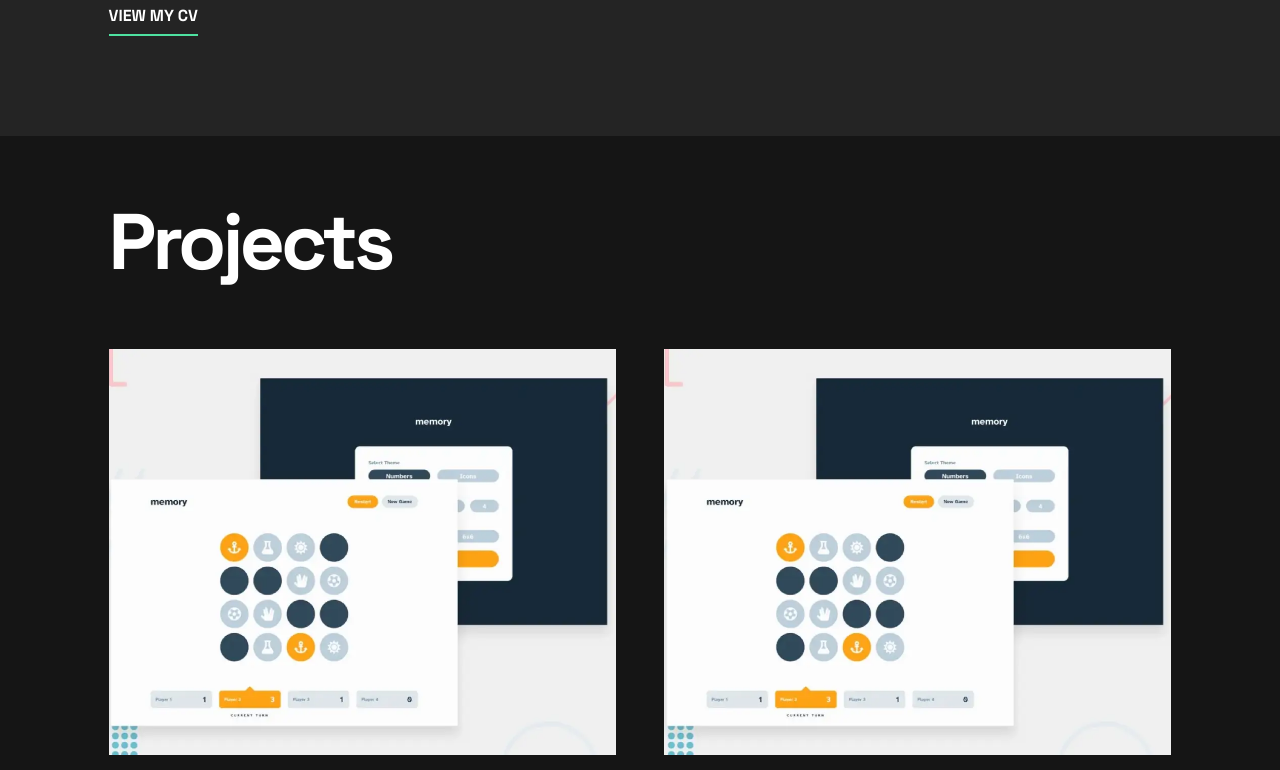
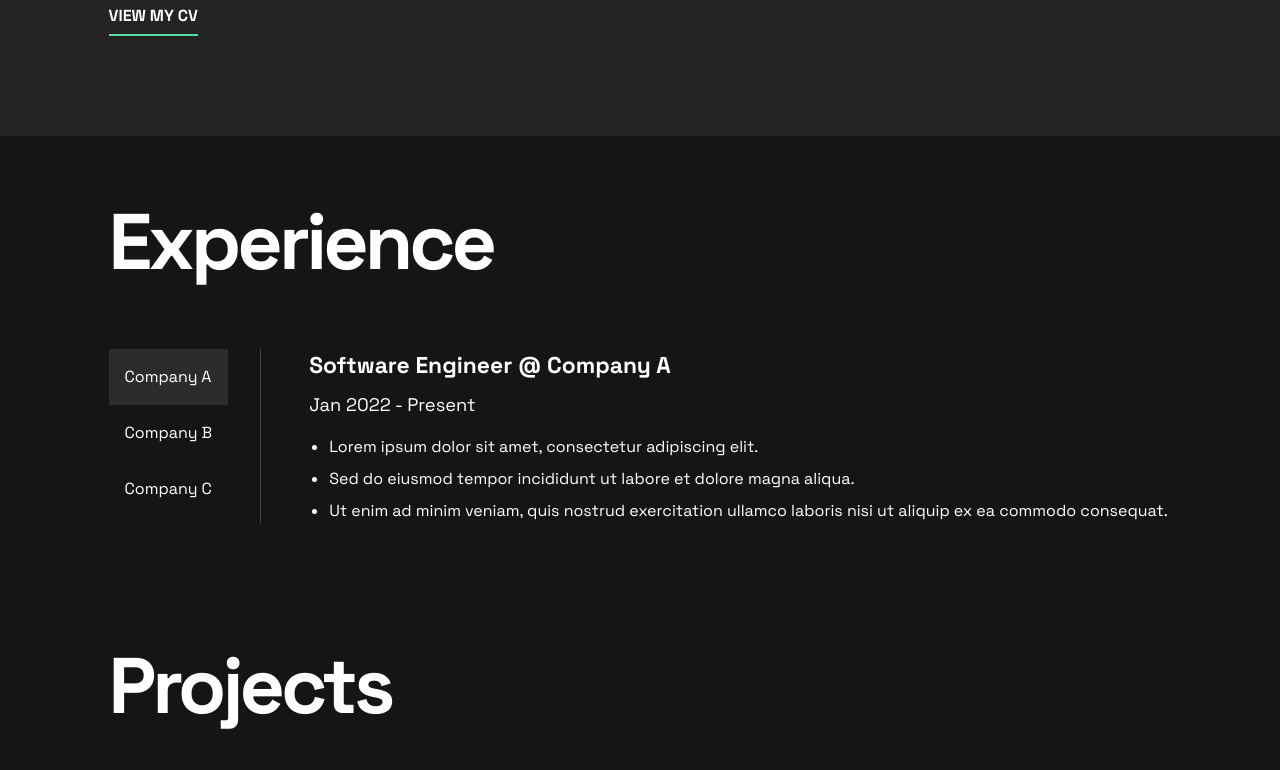
Before and after one commit to kieren-mcgill/dev-portfolio, a Next.js app: page / in a window 1280 px wide. Shown: the part 1320-2090 px from the top of the page. Built offline with nearby package versions, Linux system fonts and the light colour scheme.

Commit message:
added admin auth page

```diff
--- /dev/null
+++ b/app/(pages)/admin/page.tsx
@@ -0,0 +1,37 @@
+'use client';
+
+import { useActionState } from 'react';
+import Section from "@/app/components/global/Section";
+import FormInput from "@/app/components/FormInput";
+import Button from "@/app/components/global/Button";
+import { authenticate } from "@/app/actions/admin";
+
+const AdminPage = () => {
+    const initialState = { success: null, errors: {} };
+    const [state, formAction] = useActionState(authenticate, initialState);
+
+    return (
+        <Section
+            sectionClass='flex-grow'
+            innerClass='flex flex-col justify-center items-center'
+            title={'Admin Login'}
+        >
+            <form action={formAction} className={"flex flex-col gap-10 w-full max-w-md"}>
+                <FormInput
+                    type={'password'}
+                    id={'password'}
+                    name={'password'}
+                    error={state.errors?.password ?? ""}
+                />
+                <div className="flex justify-end pt-6">
+                    <Button
+                        type='submit'
+                    >Login
+                    </Button>
+                </div>
+            </form>
+        </Section>
+    );
+};
+
+export default AdminPage;
--- a/app/page.tsx
+++ b/app/(pages)/page.tsx
@@ -1,5 +1,6 @@
 import HomePageHero from "@/app/components/sections/HomePageHero";
 import AboutMeSection from "@/app/components/sections/AboutMeSection";
+import ExperienceSection from "@/app/components/sections/ExperienceSection";
 import ProjectsSection from "@/app/components/sections/ProjectsSection";
 import ContactSection from "@/app/components/sections/ContactSection";
 
@@ -8,6 +9,7 @@ export default function Home() {
       <>
         <HomePageHero/>
         <AboutMeSection/>
+        <ExperienceSection/>
         <ProjectsSection/>
         <ContactSection/>
       </>
--- /dev/null
+++ b/app/actions/admin.ts
@@ -0,0 +1,16 @@
+'use server';
+
+import { sign } from 'jsonwebtoken';
+import { cookies } from 'next/headers';
+
+export async function authenticate(prevState: any, formData: FormData) {
+    const password = formData.get('password');
+
+    if (password === process.env.ADMIN_PASSWORD) {
+        const token = sign({ user: 'admin' }, process.env.JWT_SECRET || 'default-secret', { expiresIn: '1h' });
+        (await cookies()).set({ name: 'token', value: token, httpOnly: true, maxAge: 3600 });
+        return { success: true, errors: {} };
+    } else {
+        return { success: false, errors: { password: 'Incorrect password.' } };
+    }
+}
--- /dev/null
+++ b/app/components/global/Footer.tsx
@@ -0,0 +1,18 @@
+import SocialLinks from "@/app/components/global/SocialLinks";
+
+const Footer = () => {
+    const currentYear = new Date().getFullYear();
+
+    return (
+        <footer className="w-full">
+            <div className='flex flex-col w-full max-w-[90rem] h-24 items-center justify-center m-auto gap-4'>
+                <div className="flex w-full justify-between items-center">
+                    <p>&copy; {currentYear} Kieren McGill</p>
+                    <SocialLinks />
+                </div>
+            </div>
+        </footer>
+    )
+}
+
+export default Footer;
--- /dev/null
+++ b/app/components/sections/ExperienceSection.tsx
@@ -0,0 +1,70 @@
+'use client';
+
+import { useState } from 'react';
+import Section from "@/app/components/global/Section";
+
+const experienceData = [
+    {
+        company: 'Company A',
+        title: 'Software Engineer',
+        dates: 'Jan 2022 - Present',
+        duties: [
+            'Lorem ipsum dolor sit amet, consectetur adipiscing elit.',
+            'Sed do eiusmod tempor incididunt ut labore et dolore magna aliqua.',
+            'Ut enim ad minim veniam, quis nostrud exercitation ullamco laboris nisi ut aliquip ex ea commodo consequat.'
+        ]
+    },
+    {
+        company: 'Company B',
+        title: 'Frontend Developer',
+        dates: 'May 2020 - Dec 2021',
+        duties: [
+            'Duis aute irure dolor in reprehenderit in voluptate velit esse cillum dolore eu fugiat nulla pariatur.',
+            'Excepteur sint occaecat cupidatat non proident, sunt in culpa qui officia deserunt mollit anim id est laborum.'
+        ]
+    },
+    {
+        company: 'Company C',
+        title: 'Web Developer Intern',
+        dates: 'Jun 2019 - Aug 2019',
+        duties: [
+            'Lorem ipsum dolor sit amet, consectetur adipiscing elit.',
+            'Sed do eiusmod tempor incididunt ut labore et dolore magna aliqua.'
+        ]
+    }
+];
+
+const ExperienceSection = () => {
+    const [activeTab, setActiveTab] = useState(0);
+
+    return (
+        <Section
+            sectionClass='py-lg'
+            title={"Experience"}
+        >
+            <div className="md:flex md:gap-12">
+                <div className="flex md:flex-col overflow-x-auto mb-8 md:mb-0 md:border-r md:border-white/20 md:pr-8">
+                    {experienceData.map((item, index) => (
+                        <button
+                            key={index}
+                            onClick={() => setActiveTab(index)}
+                            className={`p-4 text-left whitespace-nowrap ${activeTab === index ? 'bg-white/10' : ''}`}>
+                            {item.company}
+                        </button>
+                    ))}
+                </div>
+                <div className="flex-grow">
+                    <h3 className="h3 mb-2">{experienceData[activeTab].title} @ {experienceData[activeTab].company}</h3>
+                    <p className="mb-4">{experienceData[activeTab].dates}</p>
+                    <ul className="list-disc pl-5 space-y-2">
+                        {experienceData[activeTab].duties.map((duty, index) => (
+                            <li key={index}>{duty}</li>
+                        ))}
+                    </ul>
+                </div>
+            </div>
+        </Section>
+    )
+}
+
+export default ExperienceSection;
--- a/app/layout.tsx
+++ b/app/layout.tsx
@@ -2,6 +2,7 @@ import type { Metadata } from "next";
 import { Space_Grotesk } from "next/font/google";
 import "./globals.css";
 import Header from "@/app/components/global/Header";
+import Footer from "@/app/components/global/Footer";
 
 const spaceGrotesk = Space_Grotesk({
   variable: "--font-space-grotesk",
@@ -23,10 +24,11 @@ export default function RootLayout({
   return (
     <html lang="en">
       <body
-        className={`${spaceGrotesk.variable} antialiased dark relative`}
+        className={`${spaceGrotesk.variable} antialiased dark relative flex flex-col min-h-screen h-full`}
       >
         <Header/>
-        {children}
+        <main className="flex flex-col flex-grow">{children}</main>
+        <Footer/>
       </body>
     </html>
   );
--- a/package.json
+++ b/package.json
@@ -9,6 +9,7 @@
     "lint": "next lint"
   },
   "dependencies": {
+    "jsonwebtoken": "^9.0.2",
     "next": "15.3.1",
     "node-mailjet": "^6.0.8",
     "react": "^19.0.0",
@@ -18,6 +19,7 @@
   "devDependencies": {
     "@eslint/eslintrc": "^3",
     "@tailwindcss/postcss": "^4",
+    "@types/jsonwebtoken": "^9.0.10",
     "@types/node": "^20",
     "@types/react": "^19",
     "@types/react-dom": "^19",
```
Also changed, not shown: 1 other file (tests, documents, lock files or other folders).
